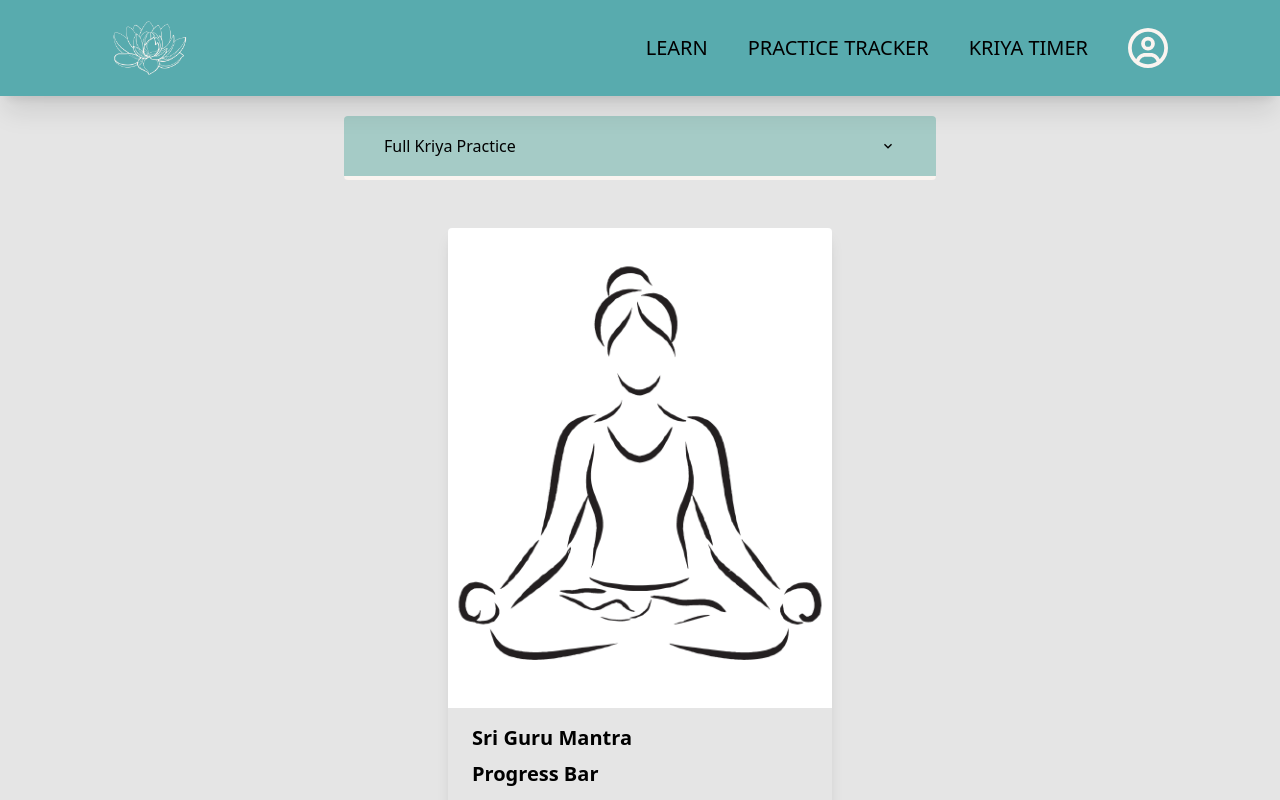
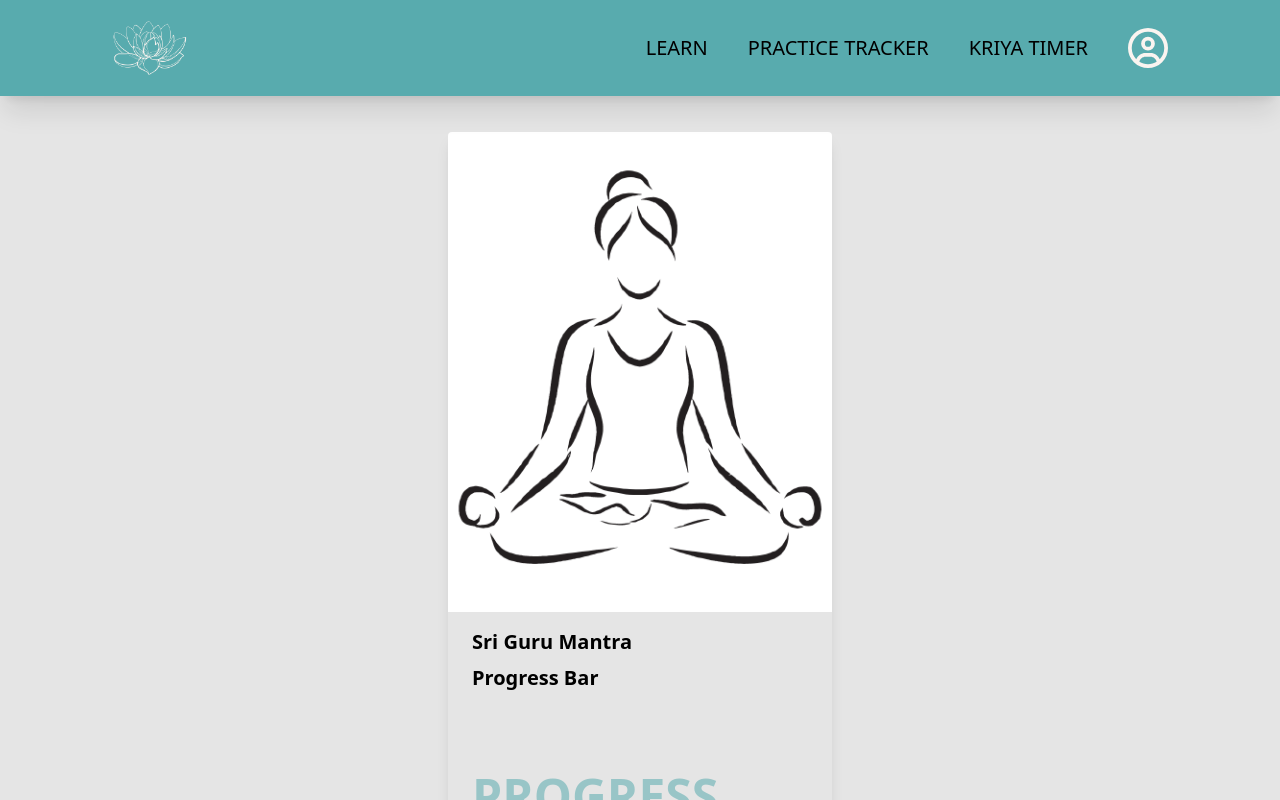
Before and after one commit to mwfelton/sriguru-app, a Next.js app: page /pages/practice-timer in a window 1280 px wide. Both pictures are taken after a click on the button "Start your Kriya egg". Shown: the top 800 px of the page. Built offline with nearby package versions, Linux system fonts and the light colour scheme.

Commit message:
first attempt progress bar, bar rendering, progress not visibly updating

```diff
--- a/src/app/components/ProgressBar.tsx
+++ b/src/app/components/ProgressBar.tsx
@@ -1,4 +1,4 @@
-import React from 'react';
+import React, { useEffect, useState } from 'react';
 
 interface ProgressBarProps {
   minutes: string;
@@ -6,13 +6,25 @@ interface ProgressBarProps {
 }
 
 const ProgressBar: React.FC<ProgressBarProps> = ({ minutes, seconds }) => {
-  const totalSeconds = parseInt(minutes.split(":")[0]) * 60 + parseInt(minutes.split(":")[1]);
-  const percentage = (seconds / totalSeconds) * 100;
+  const [percentage, setPercentage] = useState(0);
+
+  useEffect(() => {
+    const totalMinutes = parseInt(minutes.split(":")[0]);
+    const totalSeconds = totalMinutes * 60 + parseInt(minutes.split(":")[1]);
+
+    const updatePercentage = () => {
+      const elapsedSeconds = totalSeconds - seconds;
+      const newPercentage = (elapsedSeconds / totalSeconds) * 100;
+      setPercentage(newPercentage);
+    };
+
+    updatePercentage();
+  }, [minutes, seconds]);
 
   return (
     <div className='my-20'>
       <h1 className='text-2xl md:text-5xl uppercase text-crystal_blue font-extrabold animate-pulse mt-20 my-10'>
-        Progress bar in Tailwind CSS
+        Progress Bar in Tailwind CSS
       </h1>
 
       <div>
@@ -21,12 +33,12 @@ const ProgressBar: React.FC<ProgressBarProps> = ({ minutes, seconds }) => {
             className='bg-crystal_blue flex justify-center items-center h-full text-xs text-white font-bold'
             style={{ width: `${percentage}%` }}
           >
-            {percentage.toFixed(2)}%
+            {/* {percentage.toFixed(2)}% */}
           </div>
         </div>
       </div>
     </div>
   );
-}
+};
 
 export default ProgressBar;
--- a/src/app/components/TimerCards.tsx
+++ b/src/app/components/TimerCards.tsx
@@ -4,25 +4,28 @@ import CardImage from '../../../public/images/Untitled design.png';
 import ProgressBar from '../components/ProgressBar';
 import data from '../kriya.json';
 
-const TimerCards = () => {
+interface TimerCardsProps {
+  currentCardIndex: number;
+}
+
+const TimerCards = ({ currentCardIndex }: TimerCardsProps) => {
+  const card = data[currentCardIndex];
+
   return (
     <>
-      {data.map((item, index) => (
-        <div key={index} className="max-w-sm rounded overflow-hidden shadow-lg my-4">
+      <div key={currentCardIndex} className="max-w-sm rounded overflow-hidden shadow-lg my-4">
         <Image
           src={CardImage}
           alt='hero image for kriya practice page'
-            width={500} height={300} // You can adjust width and height as needed
+          width={500} height={300}
         />
         <div className="px-6 py-4">
-            <div className="font-bold text-xl mb-2">{item.name}</div>
+          <div className="font-bold text-xl mb-2">{card.name}</div>
           <div className="font-bold text-xl mb-2">Progress Bar</div>
-            <ProgressBar minutes={item.minutes} seconds={item.seconds} />
+          <ProgressBar minutes={card.minutes} seconds={card.seconds} />
         </div>
       </div>
-      ))}
 
-      {/* BUTTONS */}
       <div className='flex w-full flex-col items-center bg-crystal_blue rounded my-4'>
         <button className='px-4 py-2 m-2 text-seashell text-center'>
           Pause Kriya
--- a/src/app/pages/practice-timer/page.tsx
+++ b/src/app/pages/practice-timer/page.tsx
@@ -1,20 +1,39 @@
 "use client"
-import React, { useState } from 'react';
+import React, { useState, useEffect } from 'react';
 import Timer from "../../components/Timer";
 import Accordion from "../../components/Accordion";
 import Bar from "../../components/Bar";
 import TimerCards from "../../components/TimerCards";
 import Image from "next/image";
 import KriyaTimerHero from '../../../../public/images/kriya-timer-hero.png';
+import data from '../../kriya.json';
 
 export default function PracticeTimer() {
   const [activeCountdown, setActiveCountdown] = useState(0);
   const [resetActiveCountdown, setResetActiveCountdown] = useState(false);
   const [startKriya, setStartKriya] = useState(false);
+  const [currentCardIndex, setCurrentCardIndex] = useState(0);
 
   const handleStartKriya = () => {
     setStartKriya(!startKriya); // Toggle startKriya state
   };
+
+  useEffect(() => {
+    if (activeCountdown >= 0) {
+      const totalDuration = data.reduce((acc, card) => acc + card.seconds, 0);
+      if (activeCountdown >= totalDuration) {
+        setCurrentCardIndex((prevIndex) => {
+          if (prevIndex < data.length - 1) {
+            return prevIndex + 1;
+          } else {
+            // Reset or finish the process
+            setStartKriya(false);
+            return 0;
+          }
+        });
+      }
+    }
+  }, [activeCountdown]);
 
   return (
     <main className="flex min-h-screen flex-col items-center px-12 py-5">
@@ -32,7 +51,7 @@ export default function PracticeTimer() {
         </>
       )}
 
-{/* //start */}
+      {/* Start Button */}
       {!startKriya && (
         <div className='flex w-full flex-col items-center bg-crystal_blue rounded my-4'>
           <button
@@ -44,7 +63,7 @@ export default function PracticeTimer() {
         </div>
       )}
 
-{/* //Manage */}
+      {/* Manage Button */}
       {!startKriya && (
         <div className='flex w-full flex-col items-center bg-crystal_blue rounded my-4'>
           <button
@@ -57,117 +76,29 @@ export default function PracticeTimer() {
       )}
 
 
+      {/* TimerCards */}
       {startKriya && (
-        <Accordion
-          buttonTitle="Full Kriya Practice"
-          firstDropDown={<Timer
-            duration={58}
-            setActiveCountdown={setActiveCountdown}
-            setResetActiveCountdown={setResetActiveCountdown}
-          />}
-          secondDropDown={
-            <Bar
-              activeCountdown={activeCountdown}
-              resetActiveCountdown={resetActiveCountdown}
-            />
-          }
-        />
-      )}
-
-      {startKriya && (
-        <TimerCards/>
+        <TimerCards currentCardIndex={currentCardIndex} />
       )}
     </main>
   );
 }
 
 
-      {/* DUMMMY
-      <div className='flex flex-col w-full overflow-hidden flex items-center bg-cherry_blossom rounded mb-20'>
-      <Timer
-            duration={58}
-            setActiveCountdown={setActiveCountdown}
-            setResetActiveCountdown={setResetActiveCountdown}
-          />
-        <Bar
-              activeCountdown={activeCountdown}
-              resetActiveCountdown={resetActiveCountdown}
-            />
-      </div> */}
-
-      {/* <Bar
-              activeCountdown={activeCountdown}
-              resetActiveCountdown={resetActiveCountdown}
-            /> */}
-
-{/* {startKriya && (
-        <Accordion2
-          buttonTitle="egger"
-          firstDropDown={<Timer2
-            duration={58}
-            setActiveCountdown={setActiveCountdown}
-            setResetActiveCountdown={setResetActiveCountdown}
-          />}
-          secondDropDown={
-            <Bar
-              activeCountdown={activeCountdown}
-              resetActiveCountdown={resetActiveCountdown}
-            />
-          }
-        />
-      )} */}
-
-
-// "use client"
-// import React from 'react'
-// import { useState, useEffect, useRef } from "react";
-// import Timer from "../../components/Timer"
-// import Accordion from "../../components/Accordion"
-// import Bar from "../../components/Bar";
-// import Image from "next/image";
-// import KriyaTimerHero from '../../../../public/images/kriya-timer-hero.png'
-
-// export default function PracticeTimer() {
-//   const [activeCountdown, setActiveCountdown] = useState(0);
-//   const [resetActiveCountdown, setResetActiveCountdown] = useState(false);
-
-//   return (
-//     <main className="flex min-h-screen flex-col items-center px-12 py-5">
-//       <div className='shadow-md shadow-gray-600 rounded-lg overflow-hidden'>
-//         <Image
-//           src={KriyaTimerHero}
-//           alt='hero image for kriya practice page'
-//         />
-
-//         <div className='flex flex-col items-center bg-seashell mt-1 py-5 px-2'>
-//           <h1 className='text-lg text-crystal_blue'>Kriya Practice Guide</h1>
-//           <p className="text-justify my-2 px-2">Use this guide to help you keep the correct timing for your Kriya. The timer is customisable for certain parts of the Kriya but the most important parts are set to help you keep on track.</p>
-//         </div>
-//       </div>
-
-//       <div className='flex w-full flex-col items-center bg-crystal_blue rounded my-4'>
-//         <button className='px-4 py-2 m-2 text-seashell text-center'>
-//           Start your Kriya
-//         </button>
-//       </div>
-
-//       <Accordion
-//         buttonTitle="Full Kriya Practice"
-//         firstDropDown={<Timer
-//           duration={58}
-//           setActiveCountdown={setActiveCountdown}
-//           setResetActiveCountdown={setResetActiveCountdown}
-//         />}
-//         secondDropDown={
-//           <Bar
-//             activeCountdown={activeCountdown}
-//             resetActiveCountdown={resetActiveCountdown}
-//           />}
+// {/* Accordion and Timer */}
+// {startKriya && (
+//   <Accordion
+//     buttonTitle="Full Kriya Practice"
+//     firstDropDown={<Timer
+//       duration={data[currentCardIndex].seconds}
+//       setActiveCountdown={setActiveCountdown}
+//       setResetActiveCountdown={setResetActiveCountdown}
+//     />}
+//     secondDropDown={
+//       <Bar
+//         activeCountdown={activeCountdown}
+//         resetActiveCountdown={resetActiveCountdown}
 //       />
-//     </main>
-//   );
-// }
-
-// {/* <button className="w-1/2 bg-opal text-white py-4 px-4 border-b-4 border-crystal_blue hover:border-seashell rounded">
-// Full Kriya
-// </button> */}
+//     }
+//   />
+// )}
```
Lines whose indentation alone changed are shown as unchanged.
